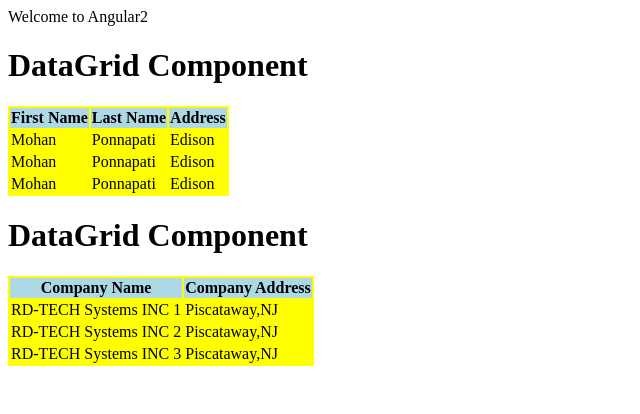
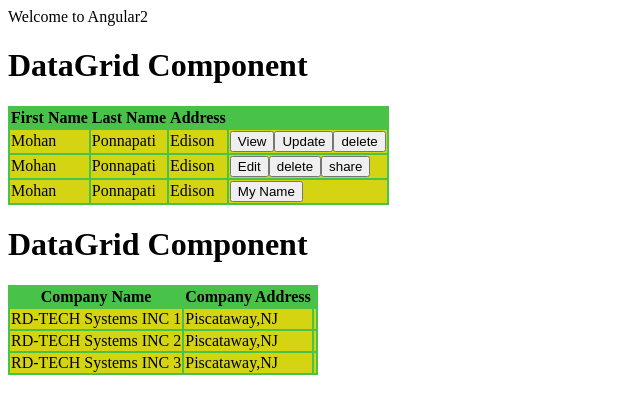
Before and after one commit to gsingare/angular-training, an Angular app in the folder training/: page / in a window 1280 px wide. Shown: the top 414 px of the page, without its empty margins (0-640 px from the left). Built offline with nearby package versions, Linux system fonts and the light colour scheme.

Commit message:
06/19/2018 class practice

```diff
--- a/training/src/app/app.component.ts
+++ b/training/src/app/app.component.ts
@@ -11,12 +11,13 @@ export class AppComponent {
     columns: [
       { label: "First Name", key: "firstName" },
       { label: "Last Name",  key: "lastName" },
-      { label: "Address",    key: "address" }
+      { label: "Address",    key: "address" },
+
     ],
     data: [
-      { firstName: "Mohan", lastName: "Ponnapati", address: "Edison" },
-      { firstName: "Mohan", lastName: "Ponnapati", address: "Edison" },
-      { firstName: "Mohan", lastName: "Ponnapati", address: "Edison" }
+      { firstName: "Mohan", lastName: "Ponnapati", address: "Edison", view: true, update: true, delete: true },
+      { firstName: "Mohan", lastName: "Ponnapati", address: "Edison", delete: true, edit: true, share: true },
+      { firstName: "Mohan", lastName: "Ponnapati", address: "Edison",  firstname: "Mohan", lastname: "Ponnapati"}
     ]
   }
 
--- a/training/src/app/components/datagrid.compnent.css
+++ /dev/null
@@ -1,7 +0,0 @@
-.mohan-datagrid table{
-    background: yellow;
-}
-
-.mohan-datagrid th{
-    background: lightblue;
-}
--- /dev/null
+++ b/training/src/app/components/datagrid.compnent.scss
@@ -0,0 +1,12 @@
+.mohan-datagrid {
+
+    table{
+        background: rgb(72, 194, 72);
+    }
+    th {
+        background:  rgb(72, 194, 72)
+    }
+    td {
+        background: rgb(212, 212, 18)
+    }
+}
--- a/training/src/app/components/datagrid.component.html
+++ b/training/src/app/components/datagrid.component.html
@@ -8,6 +8,18 @@
         </tr>
         <tr *ngFor="let row of table.data">
             <td *ngFor="let column of table.columns">{{row[column.key]}}</td>
+            <td >
+                <div>
+                    <button *ngIf="row.view">View</button>
+                    <button *ngIf="row.update">Update</button>
+                    <button *ngIf="row.edit">Edit</button>
+                    <button *ngIf="row.delete">delete</button>
+                    <button *ngIf="row.share">share</button>
+                    <button *ngIf="row.firstname == 'Mohan' && row.lastname == 'Ponnapati'">My Name</button>
+
+                </div>
+
+            </td>
         </tr>
     </table>
 
--- a/training/src/app/components/datagrid.component.ts
+++ b/training/src/app/components/datagrid.component.ts
@@ -3,7 +3,7 @@ import { Component, OnInit, Input } from '@angular/core';
 @Component({
   selector: 'mohan-datagrid',
   templateUrl: "./datagrid.component.html",
-  styleUrls: ["./datagrid.compnent.css"]
+  styleUrls: ["./datagrid.compnent.scss"]
 })
 
 export class DatagridComponent implements OnInit {
```
